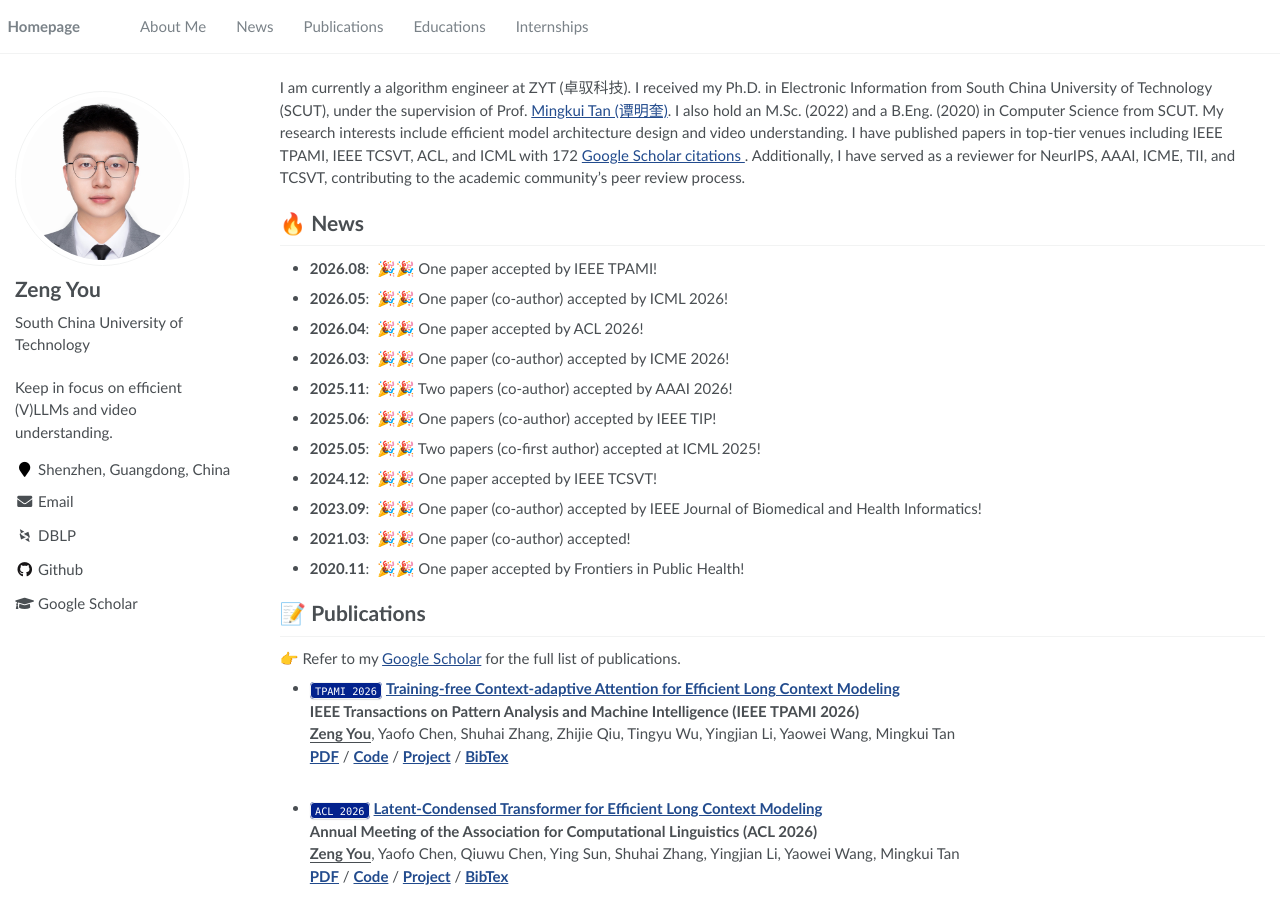
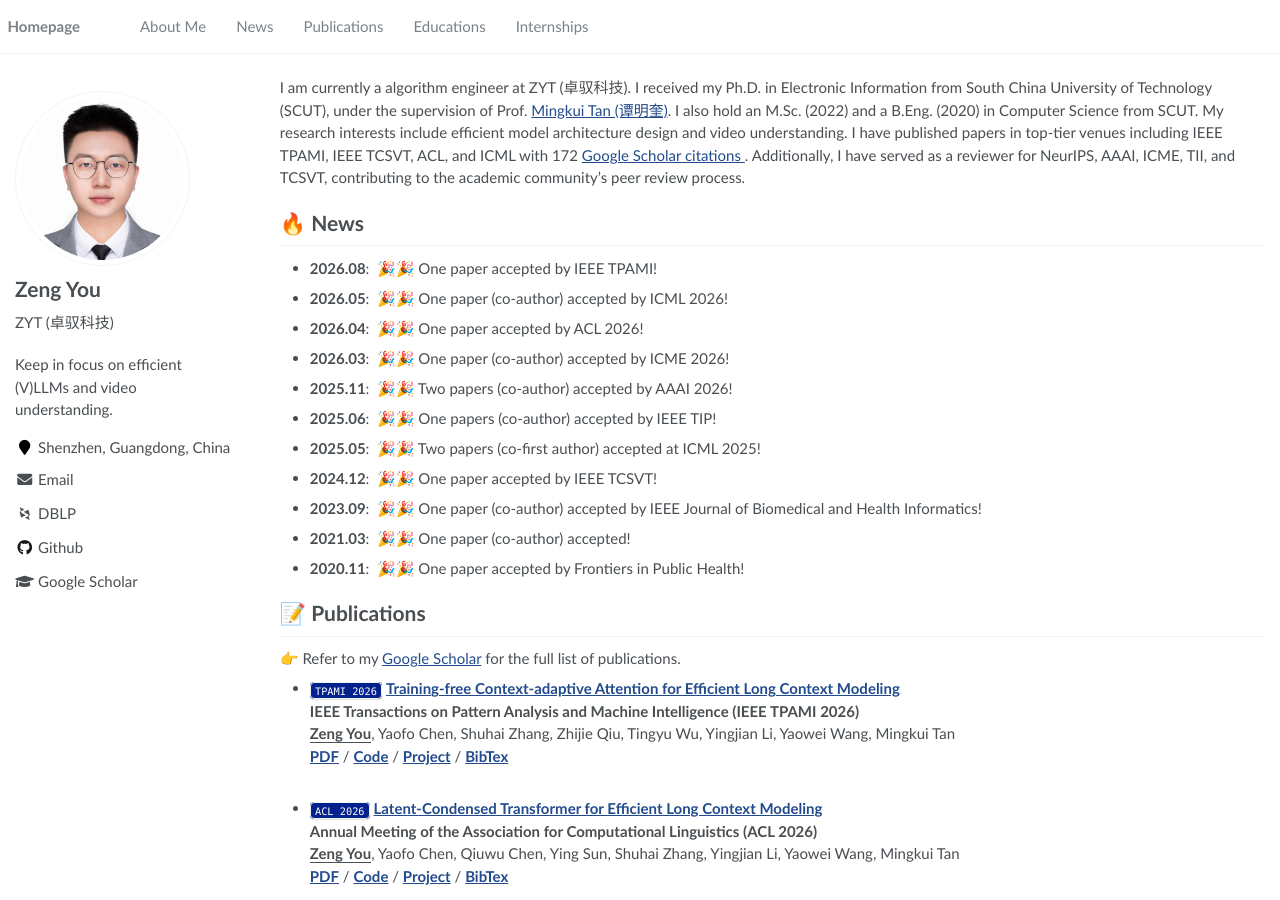
Before and after one commit to bolixinyu/homepage, a Jekyll site: the page built from _pages/about.md, in a window 1280 px wide and 900 px high. Built offline with Jekyll 4.4.1, drawn with Linux system fonts in a browser that asks for light colours; some web fonts are replaced; formulas are drawn with MathJax 3.

Commit message:
Update author bio in _config.yml

```diff
--- a/_config.yml
+++ b/_config.yml
@@ -23,7 +23,7 @@ baidu_site_verification  :  # get baidu_site_verification from https://ziyuan.ba
 author:
   name             : "Zeng You"
   avatar           : "images/android-chrome-512x512.png"
-  bio              : "South China University of Technology"
+  bio              : "ZYT (卓驭科技)"
   location         : "Shenzhen, Guangdong, China"
   employer         :
   pubmed           :
```
